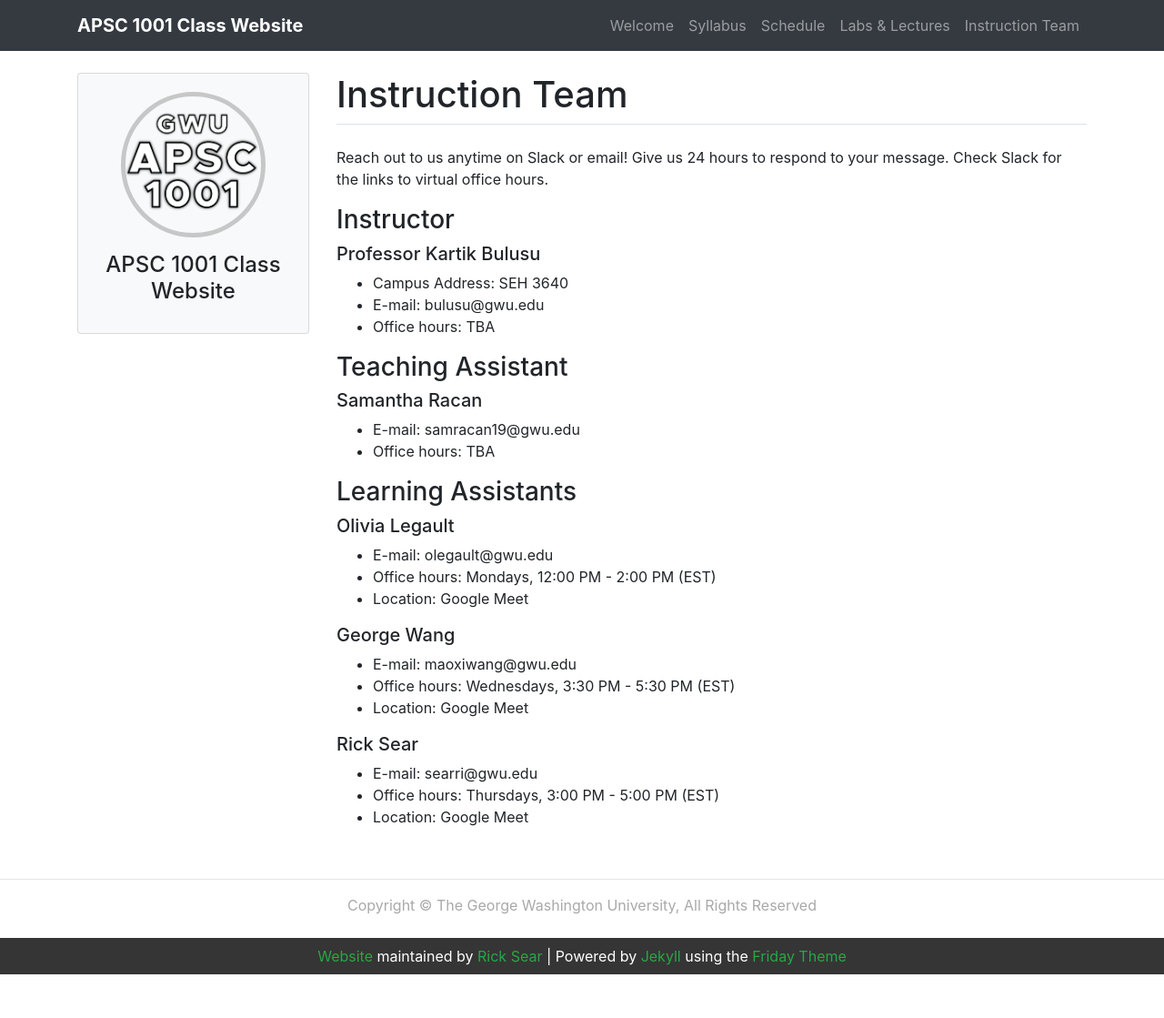
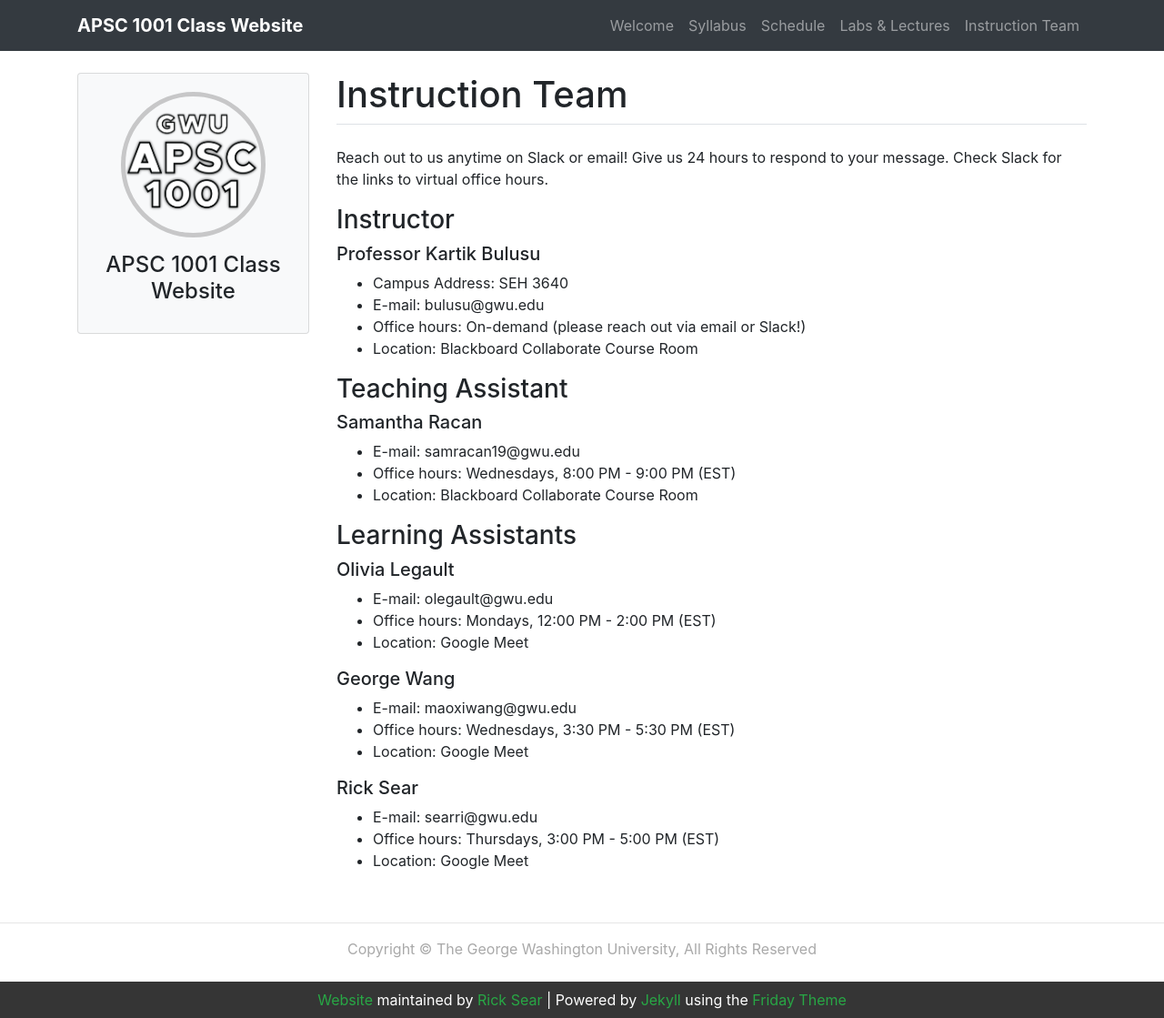
Before and after one commit to GWU-APSC1001/gwu-apsc1001.github.io, a Jekyll site: the page built from _pages/contact.md, in a window 1280 px wide and 1119 px high. Shown: the whole window at 91% size. Built offline with Jekyll 4.4.1, drawn with Linux system fonts in a browser that asks for light colours.

Commit message:
Add Bulusu/Samantha office hours

```diff
--- a/_pages/contact.md
+++ b/_pages/contact.md
@@ -11,12 +11,14 @@ Reach out to us anytime on Slack or email! Give us 24 hours to respond to your m
 ##### Professor Kartik Bulusu
 - Campus Address: SEH 3640
 - E-mail: bulusu@gwu.edu
-- Office hours: TBA
+- Office hours: On-demand (please reach out via email or Slack!)
+- Location: Blackboard Collaborate Course Room
 
 ### Teaching Assistant
 ##### Samantha Racan
 - E-mail: samracan19@gwu.edu
-- Office hours: TBA
+- Office hours: Wednesdays, 8:00 PM - 9:00 PM (EST)
+- Location: Blackboard Collaborate Course Room
 
 ### Learning Assistants
 ##### Olivia Legault
```
